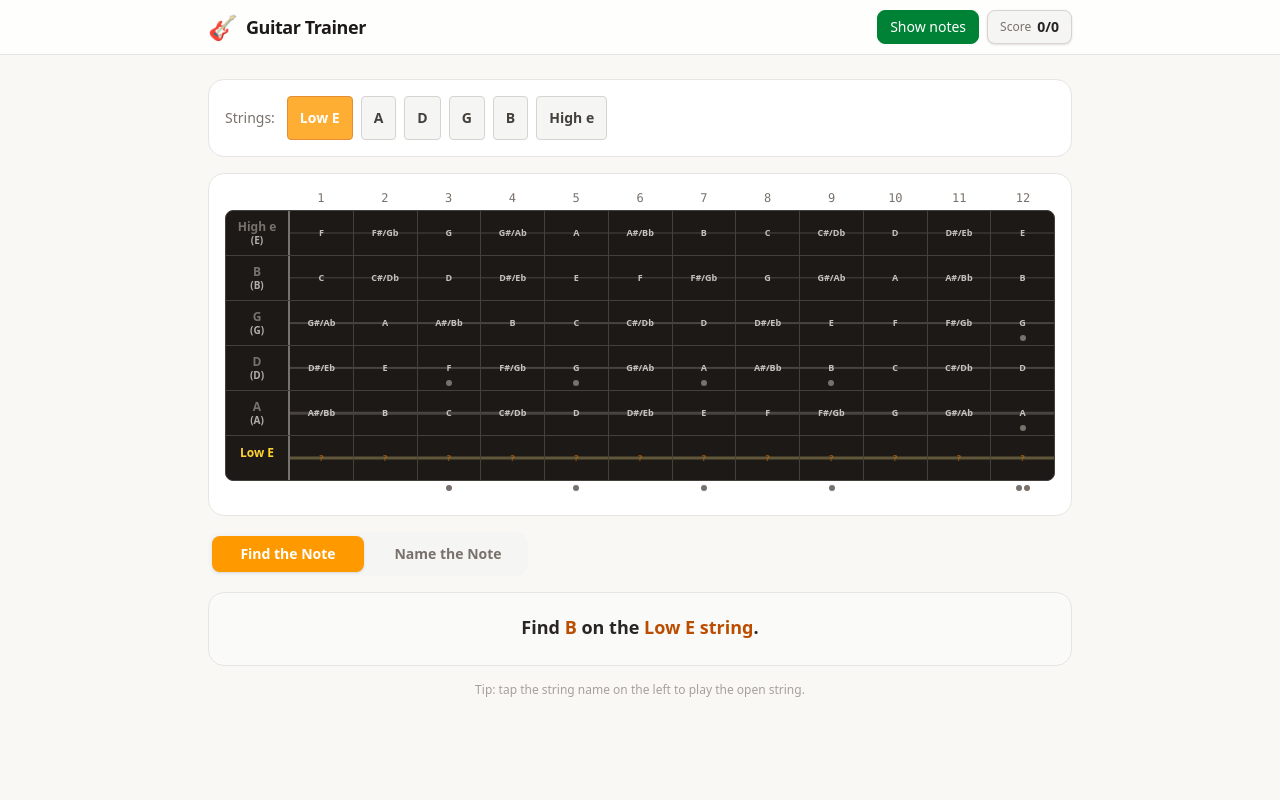
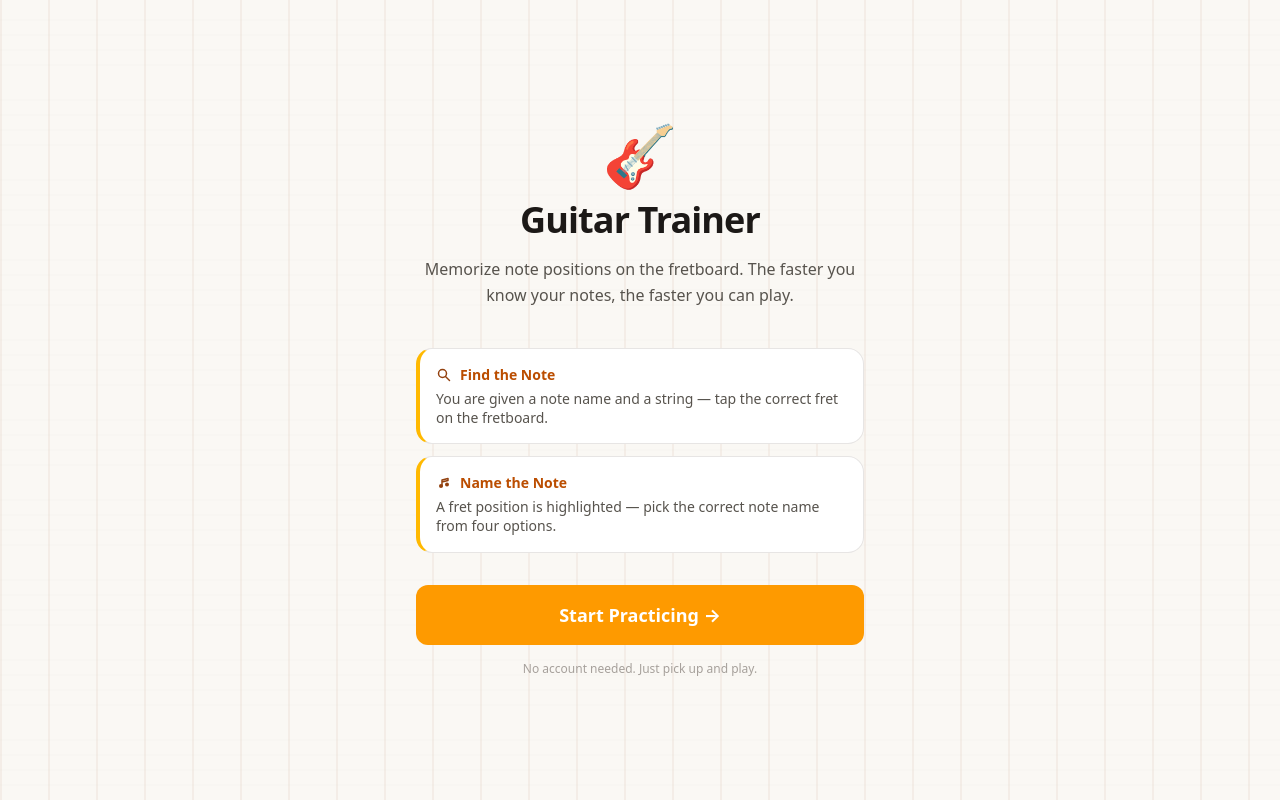
Before and after one commit to einalem4/guitar-trainer, a React (Vite) app: page / in a window 1280 px wide. Built offline with nearby package versions, Linux system fonts and the light colour scheme.

Commit message:
feat: add welcome screen with fretboard texture, mode cards, and polish

```diff
--- a/src/App.tsx
+++ b/src/App.tsx
@@ -5,9 +5,11 @@ import { Fretboard } from './components/Fretboard';
 import { Quiz } from './components/Quiz';
 import { ScoreDisplay } from './components/ScoreDisplay';
 import { StringProgress } from './components/StringProgress';
+import { WelcomeScreen } from './components/WelcomeScreen';
 import type { NoteName, StringIndex } from './types';
 
 export default function App() {
+  const [showWelcome, setShowWelcome] = useState(true);
   const [showNotes, setShowNotes] = useState(false);
 
   const {
@@ -40,6 +42,8 @@ export default function App() {
     },
     [answerNameNote, recordAnswer]
   );
+
+  if (showWelcome) return <WelcomeScreen onStart={() => setShowWelcome(false)} />;
 
   return (
     <div className="min-h-screen bg-[#faf8f4]">
--- /dev/null
+++ b/src/components/WelcomeScreen.tsx
@@ -0,0 +1,77 @@
+interface WelcomeScreenProps {
+  onStart: () => void;
+}
+
+export function WelcomeScreen({ onStart }: WelcomeScreenProps) {
+  return (
+    <div className="relative min-h-screen sm:h-screen bg-[#faf8f4] overflow-y-auto flex flex-col items-center justify-center px-6 py-12">
+
+      <svg className="absolute inset-0 w-full h-full pointer-events-none" aria-hidden="true">
+        <defs>
+          <pattern id="fret" x="0" y="0" width="48" height="80" patternUnits="userSpaceOnUse">
+            <rect x="0" y="0" width="2" height="80" fill="#92400e" opacity="0.06" />
+            <line x1="0" y1="20" x2="48" y2="20" stroke="#78716c" strokeWidth="0.5" opacity="0.08" />
+            <line x1="0" y1="35" x2="48" y2="35" stroke="#78716c" strokeWidth="0.5" opacity="0.08" />
+            <line x1="0" y1="50" x2="48" y2="50" stroke="#78716c" strokeWidth="0.5" opacity="0.08" />
+            <line x1="0" y1="65" x2="48" y2="65" stroke="#78716c" strokeWidth="0.5" opacity="0.08" />
+          </pattern>
+        </defs>
+        <rect width="100%" height="100%" fill="url(#fret)" />
+      </svg>
+
+      <div className="relative w-full max-w-md flex flex-col gap-8">
+
+        <div className="text-center pb-2">
+          <div className="text-6xl mb-4">🎸</div>
+          <h1 className="text-4xl font-black text-stone-900 tracking-tight mb-4">
+            Guitar Trainer
+          </h1>
+          <p className="text-stone-600 text-base leading-relaxed">
+            Memorize note positions on the fretboard. The faster you know
+            your notes, the faster you can play.
+          </p>
+        </div>
+
+        <div className="flex flex-col gap-3">
+          <div className="bg-white border border-stone-200 border-l-4 border-l-amber-400 rounded-2xl p-4">
+            <div className="flex items-center gap-2 mb-1">
+              <svg width="16" height="16" viewBox="0 0 16 16" fill="none" aria-hidden="true">
+                <circle cx="6.5" cy="6.5" r="4" stroke="#92400e" strokeWidth="1.5" />
+                <line x1="9.5" y1="9.5" x2="13.5" y2="13.5" stroke="#92400e" strokeWidth="1.5" strokeLinecap="round" />
+              </svg>
+              <p className="font-bold text-amber-700 text-sm">Find the Note</p>
+            </div>
+            <p className="text-stone-600 text-sm leading-snug">
+              You are given a note name and a string — tap the correct fret on the fretboard.
+            </p>
+          </div>
+          <div className="bg-white border border-stone-200 border-l-4 border-l-amber-400 rounded-2xl p-4">
+            <div className="flex items-center gap-2 mb-1">
+              <svg width="16" height="16" viewBox="0 0 16 16" fill="none" aria-hidden="true">
+                <path d="M6 11V5l6-1.5v2L6 7" stroke="#92400e" strokeWidth="1.5" strokeLinecap="round" strokeLinejoin="round" />
+                <circle cx="5" cy="11" r="2" fill="#92400e" />
+                <circle cx="11" cy="9.5" r="2" fill="#92400e" />
+              </svg>
+              <p className="font-bold text-amber-700 text-sm">Name the Note</p>
+            </div>
+            <p className="text-stone-600 text-sm leading-snug">
+              A fret position is highlighted — pick the correct note name from four options.
+            </p>
+          </div>
+        </div>
+
+        <button
+          onClick={onStart}
+          className="w-full bg-amber-500 hover:bg-amber-600 active:scale-95 text-white font-bold py-4 rounded-xl text-lg transition-all"
+        >
+          Start Practicing →
+        </button>
+
+        <p className="text-center text-xs text-stone-400 -mt-4">
+          No account needed. Just pick up and play.
+        </p>
+
+      </div>
+    </div>
+  );
+}
```
